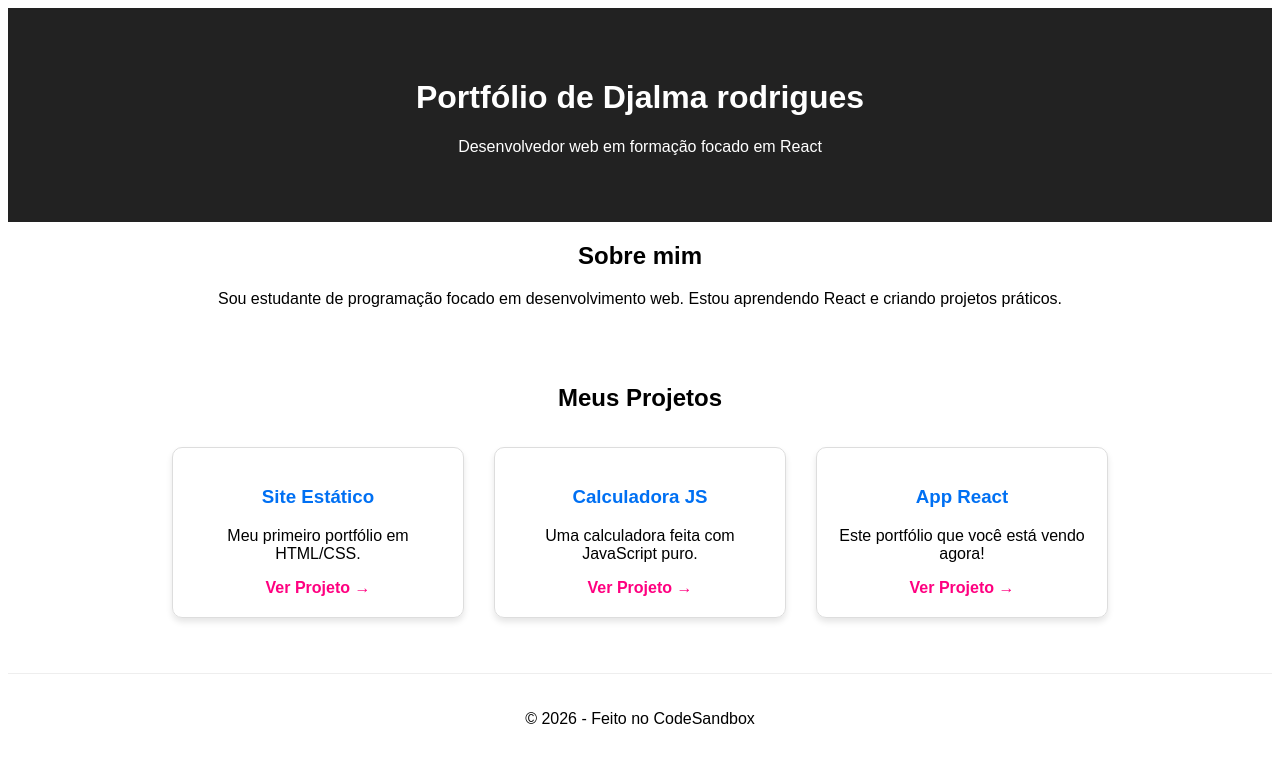
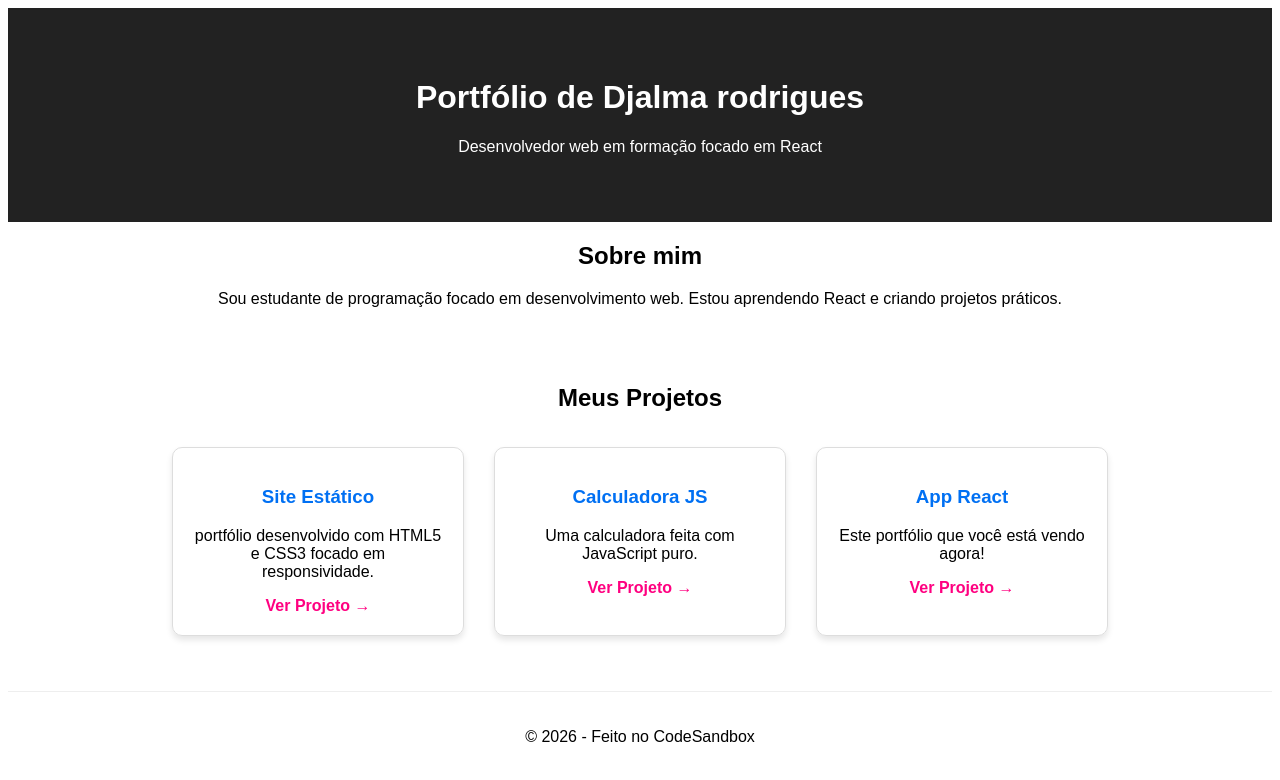
Before and after one commit to Djalmarps/portfolio-react-djalma, a React (Create React App) app: page / in a window 1280 px wide. Shown: the top 780 px of the page. Built offline with nearby package versions, Linux system fonts and the light colour scheme.

Commit message:
Update SecaoProjetos.tsx

```diff
--- a/src/SecaoProjetos.tsx
+++ b/src/SecaoProjetos.tsx
@@ -7,7 +7,7 @@ const SecaoProjetos: React.FC = () => {
     {
       id: 1,
       titulo: "Site Estático",
-      descricao: "Meu primeiro portfólio em HTML/CSS.",
+      descricao: "portfólio desenvolvido com HTML5 e CSS3 focado em responsividade.",
       link: "#",
     },
     {
```
